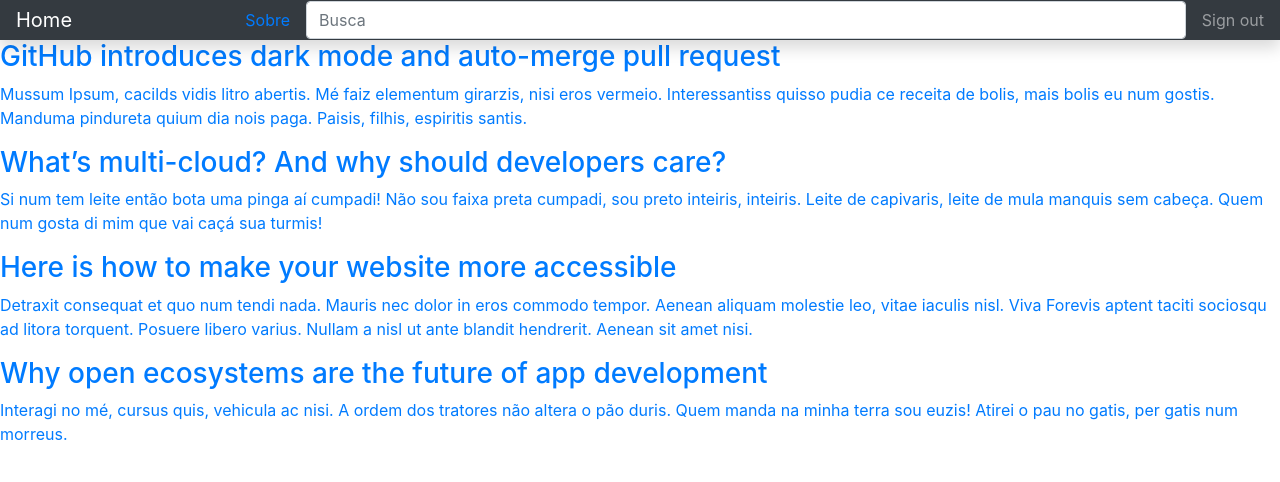
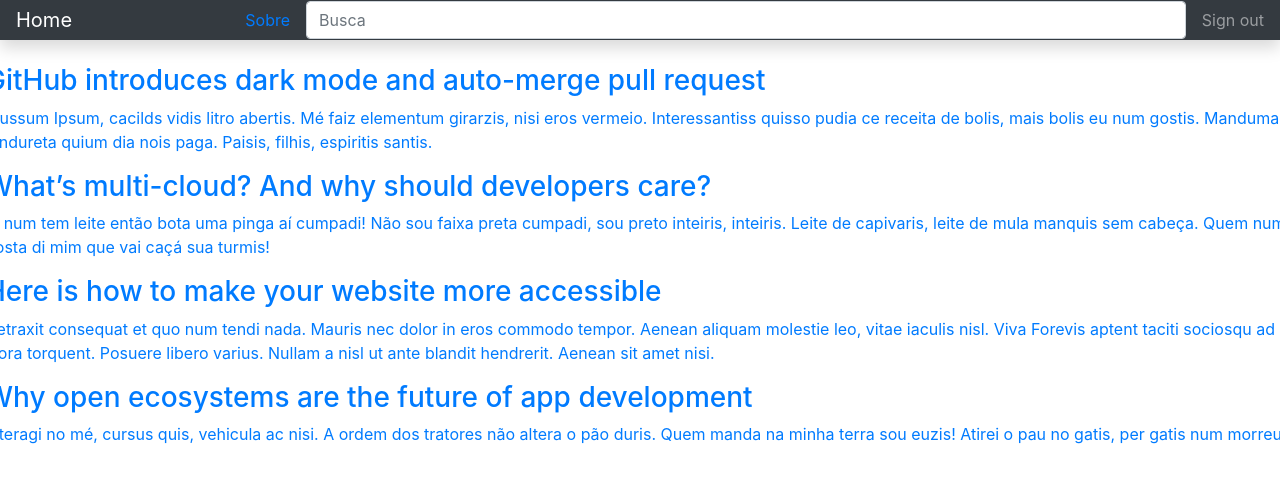
Before and after one commit to mistermagson/mistermagson.com.br, a Next.js app: page / in a window 1280 px wide. Shown: the top 482 px of the page. Built offline with nearby package versions, Linux system fonts and the light colour scheme.

Commit message:
Update {key} component/ArticleList

```diff
--- a/src/components/ArticleItem.js
+++ b/src/components/ArticleItem.js
@@ -3,7 +3,7 @@ import Link from "next/link";
 function ArticleItem({article}) {
     return (
         <Link href="/article/[id]" as={`article/${article.id}`} >
-            <a key={article.id}>
+            <a >
                 <h3>{article.title}</h3>
                 <p>{article.body}</p>
             </a>
--- a/src/components/ArticleList.js
+++ b/src/components/ArticleList.js
@@ -2,13 +2,13 @@ import ArticleItem from "./ArticleItem";
 
 function ArticleList({articles}) {
     return (
-        <div>
+        <>
             {articles.map((article) => (
-                <div className={"row"}>
-                    <ArticleItem article={article}/>
+                <div key={article.id} className={"row"}>
+                    <ArticleItem  article={article}/>
                 </div>)
             )}
-        </div>
+        </>
     );
 }
 
--- a/src/components/Layout.js
+++ b/src/components/Layout.js
@@ -6,11 +6,11 @@ const Layout = ({children}) => {
         <>
             <Meta />
             <Nav/>
-            <div className={"container-fluid"}>
+            <layout className={"container-fluid"}>
                 <main>
                     {children}
                 </main>
-            </div>
+            </layout>
         </>
 
     )
```
